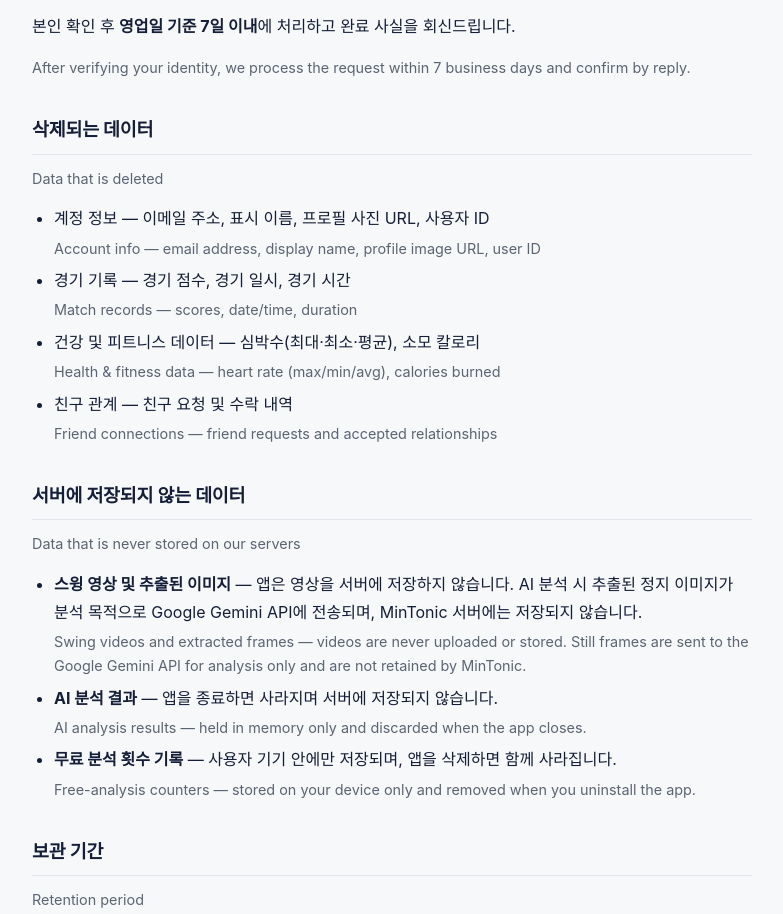
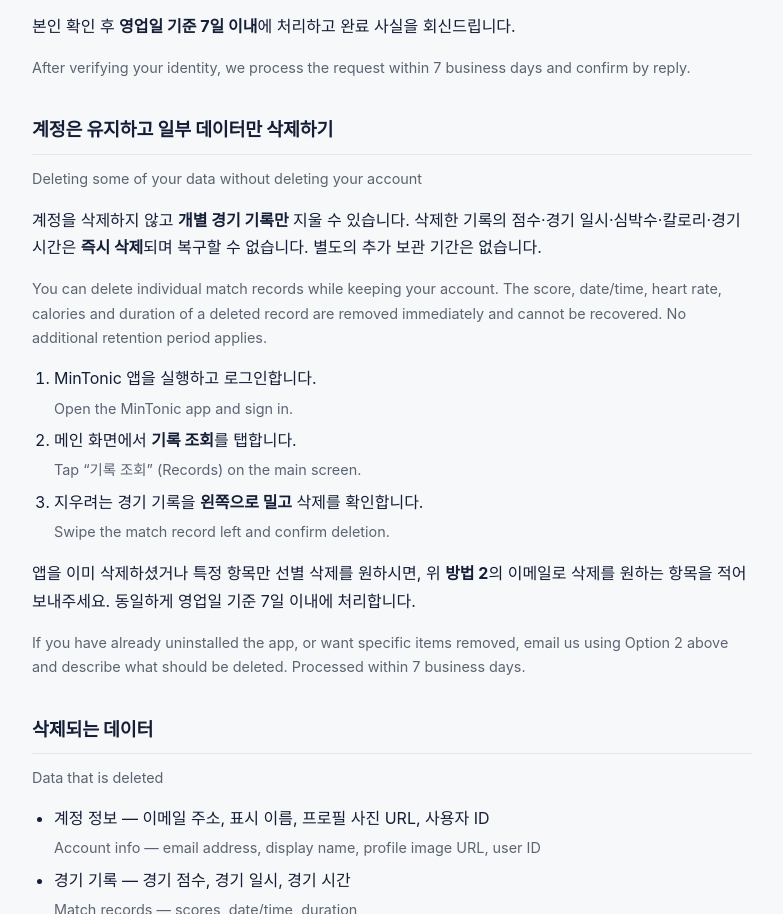
Before and after one commit to hi2ilwoo/mintonic-support, a plain HTML site: page index.html in a window 1280 px wide. Shown: the part 929-1843 px from the top of the page, without its empty margins (248-1031 px from the left). Drawn offline with Linux system fonts and the light colour scheme.

Commit message:
Add partial data deletion section (individual match records)

```diff
--- a/index.html
+++ b/index.html
@@ -87,6 +87,18 @@
   <p>본인 확인 후 <b>영업일 기준 7일 이내</b>에 처리하고 완료 사실을 회신드립니다.</p>
   <p class="en">After verifying your identity, we process the request within 7 business days and confirm by reply.</p>
 
+  <h2>계정은 유지하고 일부 데이터만 삭제하기</h2>
+  <p class="en">Deleting some of your data without deleting your account</p>
+  <p>계정을 삭제하지 않고 <b>개별 경기 기록만</b> 지울 수 있습니다. 삭제한 기록의 점수·경기 일시·심박수·칼로리·경기 시간은 <b>즉시 삭제</b>되며 복구할 수 없습니다. 별도의 추가 보관 기간은 없습니다.</p>
+  <p class="en">You can delete individual match records while keeping your account. The score, date/time, heart rate, calories and duration of a deleted record are removed immediately and cannot be recovered. No additional retention period applies.</p>
+  <ol>
+    <li>MinTonic 앱을 실행하고 로그인합니다.<div class="en">Open the MinTonic app and sign in.</div></li>
+    <li>메인 화면에서 <b>기록 조회</b>를 탭합니다.<div class="en">Tap “기록 조회” (Records) on the main screen.</div></li>
+    <li>지우려는 경기 기록을 <b>왼쪽으로 밀고</b> 삭제를 확인합니다.<div class="en">Swipe the match record left and confirm deletion.</div></li>
+  </ol>
+  <p>앱을 이미 삭제하셨거나 특정 항목만 선별 삭제를 원하시면, 위 <b>방법 2</b>의 이메일로 삭제를 원하는 항목을 적어 보내주세요. 동일하게 영업일 기준 7일 이내에 처리합니다.</p>
+  <p class="en">If you have already uninstalled the app, or want specific items removed, email us using Option 2 above and describe what should be deleted. Processed within 7 business days.</p>
+
   <h2>삭제되는 데이터</h2>
   <p class="en">Data that is deleted</p>
   <ul>
```
